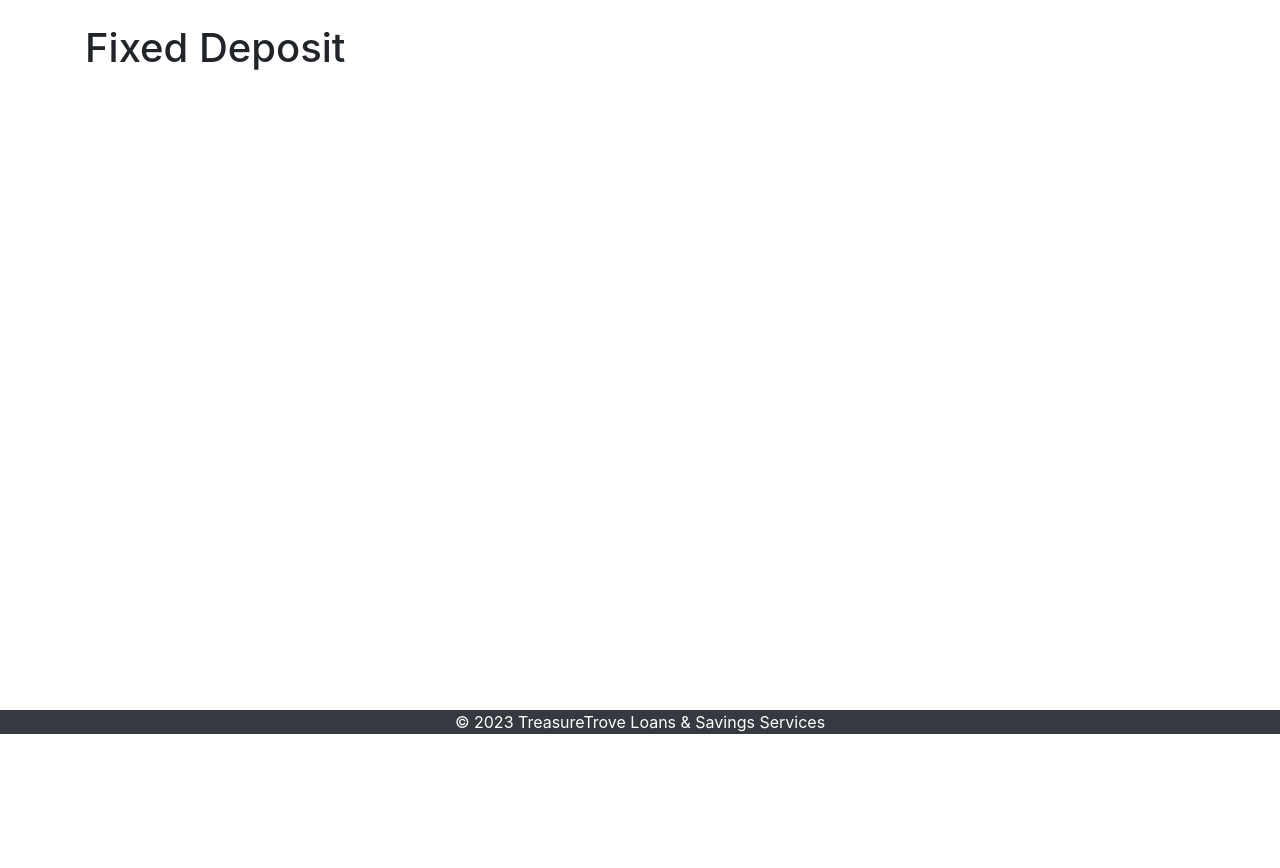
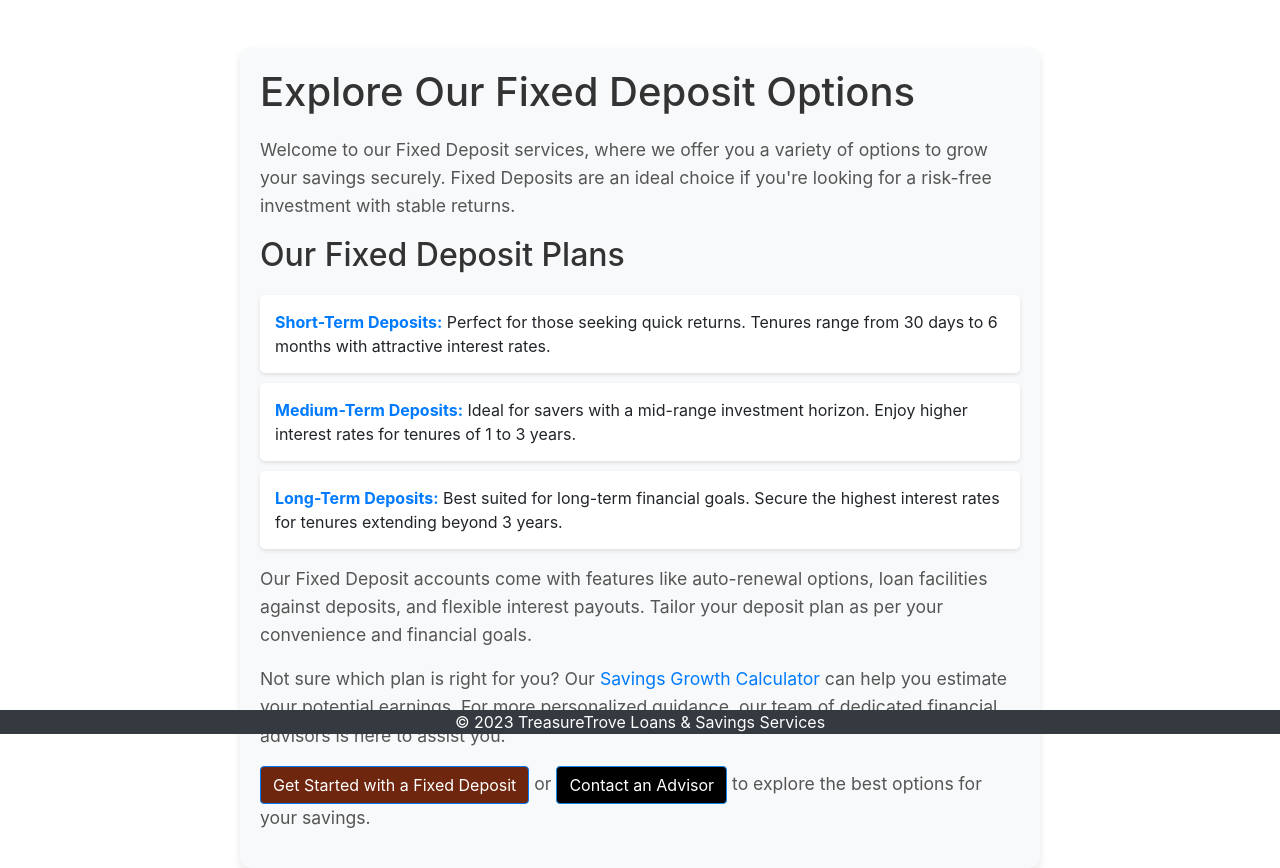
Before and after one commit to uchechukwuekemezie/ucheselv, a Flask app: page /fixed-deposit in a window 1280 px wide. Shown: the part 66-934 px from the top of the page. Before the commit the page ends 800 px from the top, so only its background shows below. Run offline with Flask 3, Linux system fonts and the light colour scheme; some libraries are stand-ins or nearby versions.

Commit message:
fixed deposit page

```diff
--- a/static/css/styles.css
+++ b/static/css/styles.css
@@ -131,7 +131,7 @@ body {
 .about-cover {
     background-size: cover;
     background-position: center;
-    height: 600px;
+    height: 400px;
     display: flex;
     align-items: center;
     justify-content: center;
@@ -329,3 +329,110 @@ button {
 button:hover {
     background-color: #45a049;
 }
+
+/* savings plans */
+
+.container_savings_plan {
+    max-width: 800px;
+    margin: auto;
+    padding: 20px;
+    background-color: #f8f9fa;
+    border-radius: 10px;
+    box-shadow: 0 4px 8px rgba(0, 0, 0, 0.1);
+}
+
+.container_savings_plan h1 {
+    color: #333;
+    margin-bottom: 20px;
+}
+
+.container_savings_plan p {
+    font-size: 1.1em;
+    line-height: 1.6;
+    color: #555;
+}
+
+.btn-primary1 {
+    background-color: #6E260E;
+    border-color: #007bff;
+    color: white;
+}
+
+.btn-primary1:hover {
+    background-color: #0069d9;
+    border-color: #0062cc;
+}
+
+.btn-secondary2 {
+    background-color: #6c757d;
+    border-color: #6c757d;
+    color: white;
+}
+
+.btn-secondary2:hover {
+    background-color: #5a6268;
+    border-color: #545b62;
+}
+
+/* Fixed Deposit */
+
+.container_fd {
+    max-width: 800px;
+    margin: auto;
+    padding: 20px;
+    background-color: #f8f9fa;
+    border-radius: 10px;
+    box-shadow: 0 4px 8px rgba(0, 0, 0, 0.1);
+}
+
+.container_fd h1, .container h2 {
+    color: #333;
+    margin-bottom: 20px;
+}
+
+.container_fd p {
+    font-size: 1.1em;
+    line-height: 1.6;
+    color: #555;
+}
+
+.container_fd ul {
+    list-style-type: none;
+    padding: 0;
+}
+
+.container_fd ul li {
+    background-color: #fff;
+    margin-bottom: 10px;
+    padding: 15px;
+    border-radius: 5px;
+    box-shadow: 0 2px 4px rgba(0, 0, 0, 0.1);
+}
+
+.container_fd ul li strong {
+    color: #007bff;
+}
+
+.btn-primary_fd {
+    background-color: #6E260E;
+    border-color: #007bff;
+    color: white;
+}
+
+.btn-primary_fd:hover {
+    background-color: #0069d9;
+    border-color: #0062cc;
+}
+
+.btn-secondary_fd {
+    background-color: #000000;
+    border-color: #1987e8;
+    color: white;
+}
+
+.btn-secondary_fd:hover {
+    background-color: #1388e1;
+    border-color: #0f75db;
+}
+
+/* Additional styling as needed */
--- a/templates/about.html
+++ b/templates/about.html
@@ -1,7 +1,7 @@
 {% extends 'base.html' %}
 
 {% block content %}
-<div class="about-cover" style="background-image: url('{{ url_for('static', filename='/images/FINANCIAL.jpg1.jpg') }}');">
+<div class="about-cover" style="background-image: url('{{ url_for('static', filename='/images/FINANCIAL2.jpg1.jpg') }}');">
     <div class="cover-content">
         <h1>Welcome to TreasureTrove Loans and Savings Services .</h1>
     </div>
--- a/templates/fixed_deposit.html
+++ b/templates/fixed_deposit.html
@@ -1,5 +1,21 @@
 {% extends 'base.html' %}
+
 {% block content %}
-<h1>Fixed Deposit</h1>
-<!-- Information about Fixed Deposit services -->
+<div class="container_fd mt-4">
+    <h1>Explore Our Fixed Deposit Options</h1>
+    <p>Welcome to our Fixed Deposit services, where we offer you a variety of options to grow your savings securely. Fixed Deposits are an ideal choice if you're looking for a risk-free investment with stable returns.</p>
+
+    <h2>Our Fixed Deposit Plans</h2>
+    <ul>
+        <li><strong>Short-Term Deposits:</strong> Perfect for those seeking quick returns. Tenures range from 30 days to 6 months with attractive interest rates.</li>
+        <li><strong>Medium-Term Deposits:</strong> Ideal for savers with a mid-range investment horizon. Enjoy higher interest rates for tenures of 1 to 3 years.</li>
+        <li><strong>Long-Term Deposits:</strong> Best suited for long-term financial goals. Secure the highest interest rates for tenures extending beyond 3 years.</li>
+    </ul>
+
+    <p>Our Fixed Deposit accounts come with features like auto-renewal options, loan facilities against deposits, and flexible interest payouts. Tailor your deposit plan as per your convenience and financial goals.</p>
+
+    <p>Not sure which plan is right for you? Our <a href="#savings-calculator" class="link">Savings Growth Calculator</a> can help you estimate your potential earnings. For more personalized guidance, our team of dedicated financial advisors is here to assist you.</p>
+
+    <p><a href="#get-started" class="btn btn-primary_fd">Get Started with a Fixed Deposit</a> or <a href="#contact-advisor" class="btn btn-secondary_fd">Contact an Advisor</a> to explore the best options for your savings.</p>
+</div>
 {% endblock %}
--- a/templates/savings_plan.html
+++ b/templates/savings_plan.html
@@ -1,10 +1,10 @@
 {% extends 'base.html' %}
 {% block content %}
-<div class="container mt-4">
+<div class="container_savings_plan mt-4">
     <h1>Savings Plans</h1>
     <p>Welcome to our Savings Plans page, where securing your financial future is made simple. Our diverse range of savings options caters to various financial goals, whether you're building an emergency fund, saving for a major purchase, or planning for retirement.</p>
     <p>Explore our <strong>Regular Savings Accounts</strong> for steady growth, or maximize your earnings with our <strong>High-Yield Savings Plans</strong>. For goal-specific savings, our <strong>Targeted Savings Accounts</strong> offer flexibility and competitive interest rates.</p>
     <p>Not sure which plan suits you best? Use our interactive <strong>Savings Growth Calculator</strong> to estimate your potential earnings. Need more personalized guidance? Our financial advisors are here to help you make the right choice.</p>
-    <p><a href="#" class="btn btn-primary">Get Started with a Savings Plan</a> or <a href="#" class="btn btn-secondary">Contact an Advisor</a> today and take the first step towards a secure financial future.</p>
+    <p><a href="#" class="btn btn-primary1">Get Started with a Savings Plan</a> or <a href="#" class="btn btn-secondary2">Contact an Advisor</a> today and take the first step towards a secure financial future.</p>
 </div>
 {% endblock %}
```
Also changed, not shown: static/images/FINANCIAL.jpg1.jpg, static/images/FINANCIAL2.jpg1.jpg (added).
